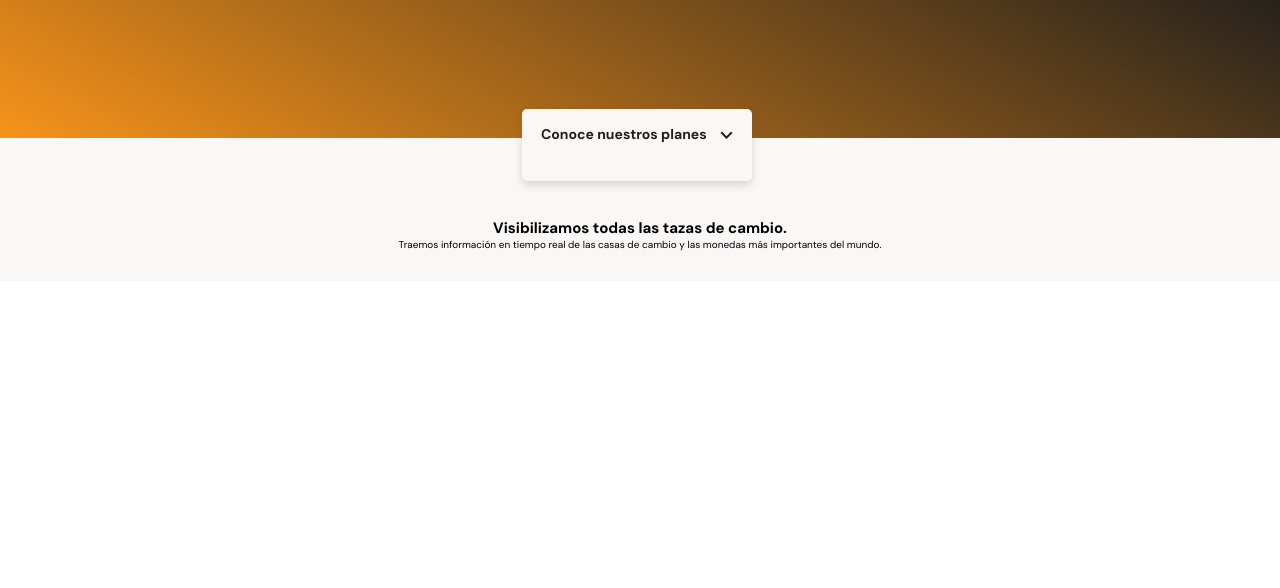
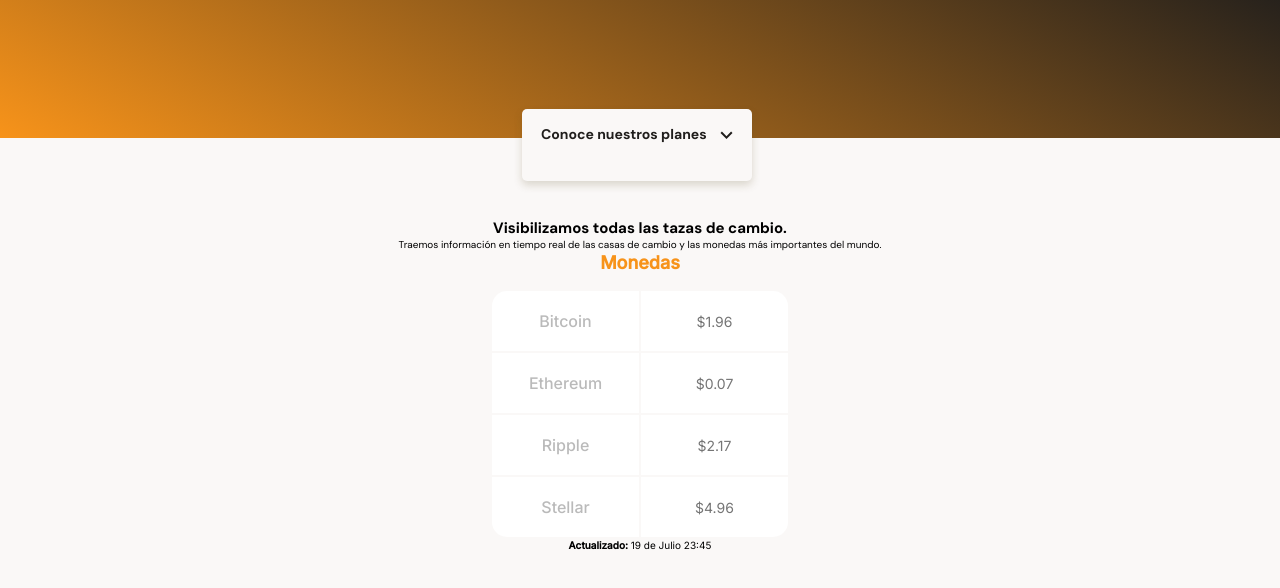
Before and after one commit to nohelybc/css-practices, a plain HTML site: page crypto-landing-page/index.html in a window 1280 px wide. Shown: the part 196-784 px from the top of the page. Drawn offline with Linux system fonts and the light colour scheme.

Commit message:
give styles in the table :sparkles:

```diff
--- a/crypto-landing-page/index.html
+++ b/crypto-landing-page/index.html
@@ -32,7 +32,32 @@
                 </p>
             </div>
             <section class="main-tables-container">
-                <div></div>
+                <div class="main-currency-table">
+                    <p class="currency-table--title">Monedas</p>
+                    <div class="currency-table--container">
+                        <table>
+                            <tr>
+                                <td class="table__top-left">Bitcoin</td>
+                                <td class="table__top-right table__right">$1.96 <span></span></td>
+                            </tr>
+                            <tr>
+                                <td>Ethereum</td>
+                                <td class="table__right">$0.07</td>
+                            </tr>
+                            <tr>
+                                <td>Ripple</td>
+                                <td class="table__right">$2.17</td>
+                            </tr>
+                            <tr>
+                                <td class="table__bottom-left">Stellar</td>
+                                <td class="table__bottom-right table__right">$4.96</td>
+                            </tr>
+                        </table>
+                    </div>
+                    <div class="currency-table--date">
+                        <p><b> Actualizado: </b>19 de Julio 23:45</p>
+                    </div>
+                </div>
             </section>
         </section>
         <section></section>
--- a/crypto-landing-page/styles.css
+++ b/crypto-landing-page/styles.css
@@ -113,3 +113,65 @@ main {
   max-width: 900px;
   margin: 0 auto;
 }
+
+.main-currency-table {
+  width: 70%;
+  min-width: 235px;
+  max-width: 500px;
+  height: 360px;
+  margin: 0 auto;
+  font-family: "Inter", sans-serif;
+}
+
+.main-currency-table .currency-table--title {
+  margin-bottom: 15px;
+  font-size: 1.8rem;
+  font-weight: bold;
+  line-height: 2.3rem;
+  color: var(--bitcoin-orange);
+}
+
+.currency-table--container {
+  width: 90%;
+  min-width: 230px;
+  max-width: 300px;
+  height: 250px;
+  margin: 0 auto;
+}
+
+.currency-table--container table {
+  width: 100%;
+  height: 100%;
+}
+
+.currency-table--container td {
+  width: 50%;
+  font-size: 1.6rem;
+  font-weight: 500;
+  line-height: 1.9rem;
+  color: var(--grey);
+  background-color: var(--just-white);
+}
+
+.currency-table--container .table__top-left {
+  border-radius: 15px 0 0 0;
+}
+
+.currency-table--container .table__top-right {
+  border-radius: 0 15px 0 0;
+}
+
+.currency-table--container .table__bottom-left {
+  border-radius: 0 0 0 15px;
+}
+
+.currency-table--container .table__bottom-right {
+  border-radius: 0 0 15px 0;
+}
+
+.currency-table--container .table__right {
+  font-size: 1.4rem;
+  font-weight: normal;
+  line-height: 1.7rem;
+  color: #757575;
+}
```
